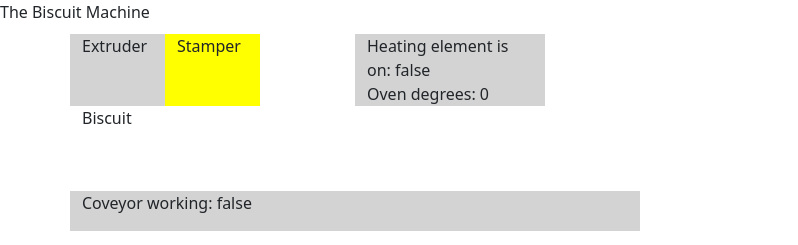
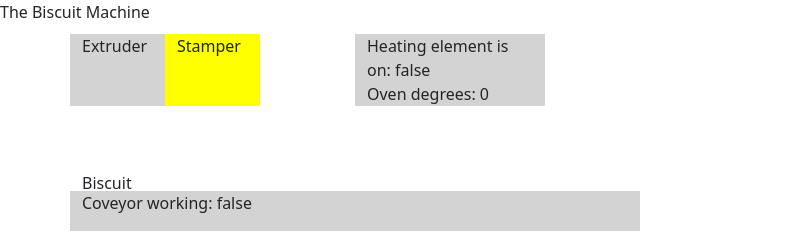
Before and after one commit to anisarambelieva/the-biscuit-machine, a React (Create React App) app: page / in a window 1280 px wide. Shown: the top 245 px of the page, without its empty margins (0-798 px from the left). Built offline with nearby package versions, Linux system fonts and the light colour scheme.

Commit message:
Move biscuit to start from stamper

```diff
--- a/src/components/biscuit/biscuit.js
+++ b/src/components/biscuit/biscuit.js
@@ -1,7 +1,10 @@
 import "./styles/biscuit.css";
 
 const Biscuit = () => (
-  <div className="biscuit" style={{ margin: 0, position: "absolute" }}>
+  <div
+    className="biscuit"
+    style={{ margin: 0, marginTop: "65px", position: "absolute" }}
+  >
     Biscuit
   </div>
 );
```
